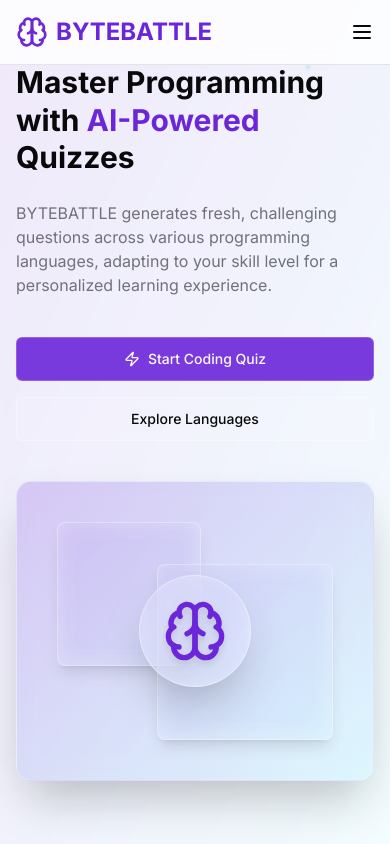
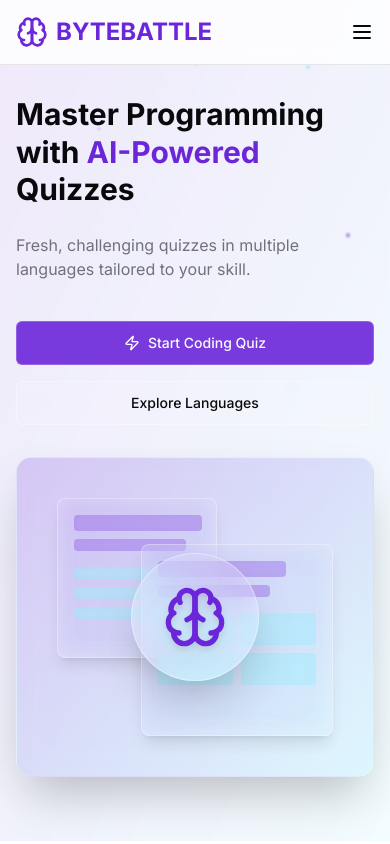
Before and after one commit to XDream-Dev/bytebattle, a Next.js app: page /bytebattle/ in a window 390 px wide. Shown: the top 844 px of the page. Built offline with nearby package versions, Linux system fonts and the light colour scheme.

Commit message:
fixing home responsive

```diff
--- a/app/page.tsx
+++ b/app/page.tsx
@@ -149,26 +149,63 @@ export default function Home() {
         <section
           id="hero"
           data-animate
-          className="relative py-16 md:py-32 overflow-hidden"
+          className="relative pt-24 pb-16 sm:pt-28 sm:pb-20 md:pt-32 md:pb-32 overflow-hidden"
         >
           {/* Falling Stars Background */}
           <div className="absolute inset-0 -z-20">
-            {/* stars unchanged */}
             <div className="absolute top-10 left-10 w-1 h-1 bg-white rounded-full animate-pulse opacity-80"></div>
             <div
               className="absolute top-20 right-20 w-1 h-1 bg-accent rounded-full animate-bounce opacity-60"
               style={{ animationDelay: "0.5s" }}
             ></div>
-            {/* ... other stars ... */}
+            <div
+              className="absolute top-32 left-1/4 w-0.5 h-0.5 bg-primary rounded-full animate-pulse opacity-70"
+              style={{ animationDelay: "1s" }}
+            ></div>
+            <div
+              className="absolute top-40 right-1/3 w-1 h-1 bg-white rounded-full animate-bounce opacity-50"
+              style={{ animationDelay: "1.5s" }}
+            ></div>
+            <div
+              className="absolute top-16 left-1/2 w-0.5 h-0.5 bg-accent rounded-full animate-pulse opacity-80"
+              style={{ animationDelay: "2s" }}
+            ></div>
+            <div
+              className="absolute top-60 right-10 w-1 h-1 bg-primary rounded-full animate-bounce opacity-60"
+              style={{ animationDelay: "0.3s" }}
+            ></div>
+            <div
+              className="absolute top-80 left-16 w-0.5 h-0.5 bg-white rounded-full animate-pulse opacity-70"
+              style={{ animationDelay: "2.5s" }}
+            ></div>
+            <div
+              className="absolute top-96 right-1/4 w-1 h-1 bg-accent rounded-full animate-bounce opacity-50"
+              style={{ animationDelay: "3s" }}
+            ></div>
+            <div
+              className="absolute bottom-40 left-1/3 w-0.5 h-0.5 bg-primary rounded-full animate-pulse opacity-80"
+              style={{ animationDelay: "1.2s" }}
+            ></div>
+            <div
+              className="absolute bottom-60 right-16 w-1 h-1 bg-white rounded-full animate-bounce opacity-60"
+              style={{ animationDelay: "0.8s" }}
+            ></div>
+            <div
+              className="absolute bottom-80 left-20 w-0.5 h-0.5 bg-accent rounded-full animate-pulse opacity-70"
+              style={{ animationDelay: "2.8s" }}
+            ></div>
+            <div
+              className="absolute bottom-20 right-1/2 w-1 h-1 bg-primary rounded-full animate-bounce opacity-50"
+              style={{ animationDelay: "1.8s" }}
+            ></div>
           </div>
 
           {/* Glassmorphism Background */}
           <div className="absolute inset-0 bg-gradient-to-br from-primary/10 to-accent/10 -z-10" />
           <div className="absolute inset-0 backdrop-blur-[1px] -z-10" />
 
-          <div className="container mx-auto px-4 flex flex-col md:flex-row items-center gap-10 md:gap-12">
-            {/* Text content */}
-            <div className="w-full md:w-1/2 space-y-6 relative z-10">
+          <div className="container mx-auto px-4 sm:px-6 md:px-8 flex flex-col md:flex-row items-start gap-8 md:gap-12">
+            <div className="md:w-1/2 space-y-6 relative z-10 text-left">
               <h1
                 className={`text-3xl sm:text-4xl md:text-6xl font-bold leading-tight transition-all duration-1000 ease-out ${
                   visibleSections.has("hero")
@@ -186,9 +223,8 @@ export default function Home() {
                     : "opacity-0 translate-y-6"
                 }`}
               >
-                BYTEBATTLE generates fresh, challenging questions across various
-                programming languages, adapting to your skill level for a
-                personalized learning experience.
+                Fresh, challenging quizzes in multiple languages tailored to
+                your skill.
               </p>
               <div
                 className={`flex flex-col sm:flex-row gap-4 pt-4 transition-all duration-1000 ease-out delay-400 ${
@@ -200,7 +236,7 @@ export default function Home() {
                 <Link href="/quiz/new" passHref>
                   <Button
                     size="lg"
-                    className="gap-2 backdrop-blur-sm bg-primary/90 hover:bg-primary/80 border border-white/20 w-full sm:w-auto"
+                    className="w-full sm:w-auto gap-2 backdrop-blur-sm bg-primary/90 hover:bg-primary/80 border border-white/20"
                     onClick={() => console.log("Start Quiz button clicked")}
                   >
                     <Zap className="h-5 w-5" />
@@ -211,44 +247,55 @@ export default function Home() {
                   <Button
                     size="lg"
                     variant="outline"
-                    className="backdrop-blur-sm bg-white/10 hover:bg-white/20 border border-white/30 w-full sm:w-auto"
+                    className="w-full sm:w-auto backdrop-blur-sm bg-white/10 hover:bg-white/20 border border-white/30"
                   >
                     Explore Languages
                   </Button>
                 </Link>
               </div>
             </div>
-
-            {/* Image/Visual content */}
             <div
-              className={`w-full md:w-1/2 relative z-10 transition-all duration-1200 ease-out delay-300 ${
+              className={`md:w-1/2 w-full max-w-md sm:max-w-lg md:max-w-full relative z-10 transition-all duration-1200 ease-out delay-300 ${
                 visibleSections.has("hero")
                   ? "opacity-100 translate-x-0 scale-100"
                   : "opacity-0 translate-x-8 scale-95"
               }`}
+              style={{ height: "auto", minHeight: "320px" }}
             >
-              <div className="relative w-full max-w-lg h-[300px] sm:h-[400px] bg-gradient-to-br from-primary/20 to-accent/20 rounded-2xl overflow-hidden backdrop-blur-md border border-white/20 shadow-2xl mx-auto">
-                {/* floating boxes and brain icon unchanged */}
+              <div className="relative w-full h-[320px] sm:h-[400px] bg-gradient-to-br from-primary/20 to-accent/20 rounded-2xl overflow-hidden backdrop-blur-md border border-white/20 shadow-2xl">
                 <div
-                  className={`absolute top-10 left-10 w-36 h-36 bg-white/20 backdrop-blur-md rounded-lg shadow-lg p-4 rotate-6 animate-float border border-white/30 transition-all duration-800 ease-out delay-600 ${
+                  className={`absolute top-10 left-10 w-40 h-40 bg-white/20 backdrop-blur-md rounded-lg shadow-lg p-4 rotate-6 animate-float border border-white/30 transition-all duration-800 ease-out delay-600 ${
                     visibleSections.has("hero")
                       ? "opacity-100 translate-y-0 rotate-6"
                       : "opacity-0 translate-y-4 rotate-12"
                   }`}
                 >
-                  {/* content */}
+                  <div className="h-4 w-32 bg-primary/30 rounded mb-2 backdrop-blur-sm"></div>
+                  <div className="h-3 w-28 bg-primary/30 rounded mb-4 backdrop-blur-sm"></div>
+                  <div className="space-y-2">
+                    <div className="h-3 w-full bg-accent/40 rounded backdrop-blur-sm"></div>
+                    <div className="h-3 w-full bg-accent/40 rounded backdrop-blur-sm"></div>
+                    <div className="h-3 w-full bg-accent/40 rounded backdrop-blur-sm"></div>
+                  </div>
                 </div>
                 <div
-                  className={`absolute bottom-10 right-10 w-44 h-44 bg-white/20 backdrop-blur-md rounded-lg shadow-lg p-4 -rotate-3 animate-bounce-slow border border-white/30 transition-all duration-800 ease-out delay-800 ${
+                  className={`absolute bottom-10 right-10 w-48 h-48 bg-white/20 backdrop-blur-md rounded-lg shadow-lg p-4 -rotate-3 animate-bounce-slow border border-white/30 transition-all duration-800 ease-out delay-800 ${
                     visibleSections.has("hero")
                       ? "opacity-100 translate-y-0 -rotate-3"
                       : "opacity-0 translate-y-4 -rotate-6"
                   }`}
                 >
-                  {/* content */}
+                  <div className="h-4 w-32 bg-primary/30 rounded mb-2 backdrop-blur-sm"></div>
+                  <div className="h-3 w-28 bg-primary/30 rounded mb-4 backdrop-blur-sm"></div>
+                  <div className="grid grid-cols-2 gap-2">
+                    <div className="h-8 w-full bg-accent/40 rounded backdrop-blur-sm"></div>
+                    <div className="h-8 w-full bg-accent/40 rounded backdrop-blur-sm"></div>
+                    <div className="h-8 w-full bg-accent/40 rounded backdrop-blur-sm"></div>
+                    <div className="h-8 w-full bg-accent/40 rounded backdrop-blur-sm"></div>
+                  </div>
                 </div>
                 <div
-                  className={`absolute top-1/2 left-1/2 transform -translate-x-1/2 -translate-y-1/2 w-28 h-28 sm:w-32 sm:h-32 bg-white/30 backdrop-blur-lg rounded-full shadow-2xl flex items-center justify-center border border-white/40 transition-all duration-1000 ease-out delay-1000 ${
+                  className={`absolute top-1/2 left-1/2 transform -translate-x-1/2 -translate-y-1/2 w-32 h-32 bg-white/30 backdrop-blur-lg rounded-full shadow-2xl flex items-center justify-center border border-white/40 transition-all duration-1000 ease-out delay-1000 ${
                     visibleSections.has("hero")
                       ? "opacity-100 scale-100"
                       : "opacity-0 scale-75"
@@ -293,9 +340,11 @@ export default function Home() {
                 ].map((lang, i) => (
                   <div
                     key={i}
-                    className="min-w-max px-4 py-2 bg-card rounded-lg shadow-md hover:scale-105 transition-transform"
+                    className="min-w-max px-4 py-2 bg-card rounded-lg shadow-md"
                   >
-                    {lang}
+                    <span className="inline-block transition-transform transition-shadow duration-300  hover:text-white hover:drop-shadow-[0_0_3px_rgba(255,255,255,0.8)]">
+                      {lang}
+                    </span>
                   </div>
                 ))}
               </div>
```
